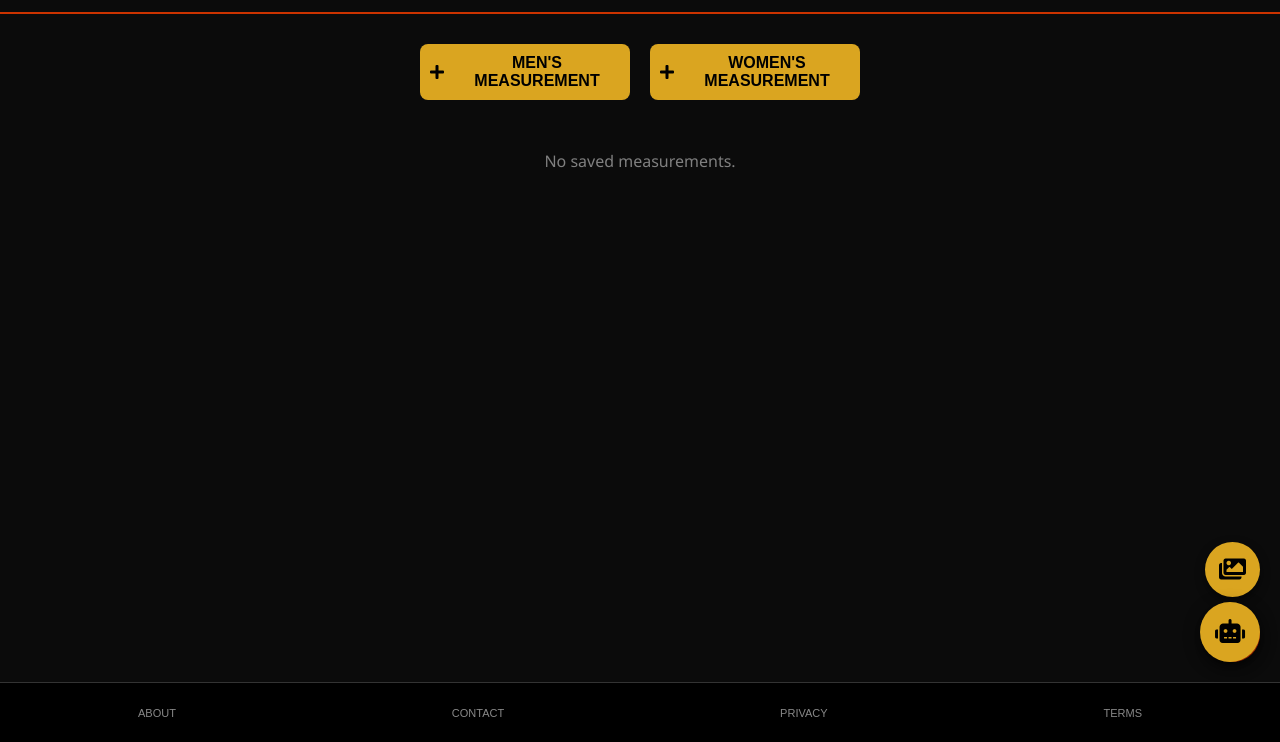
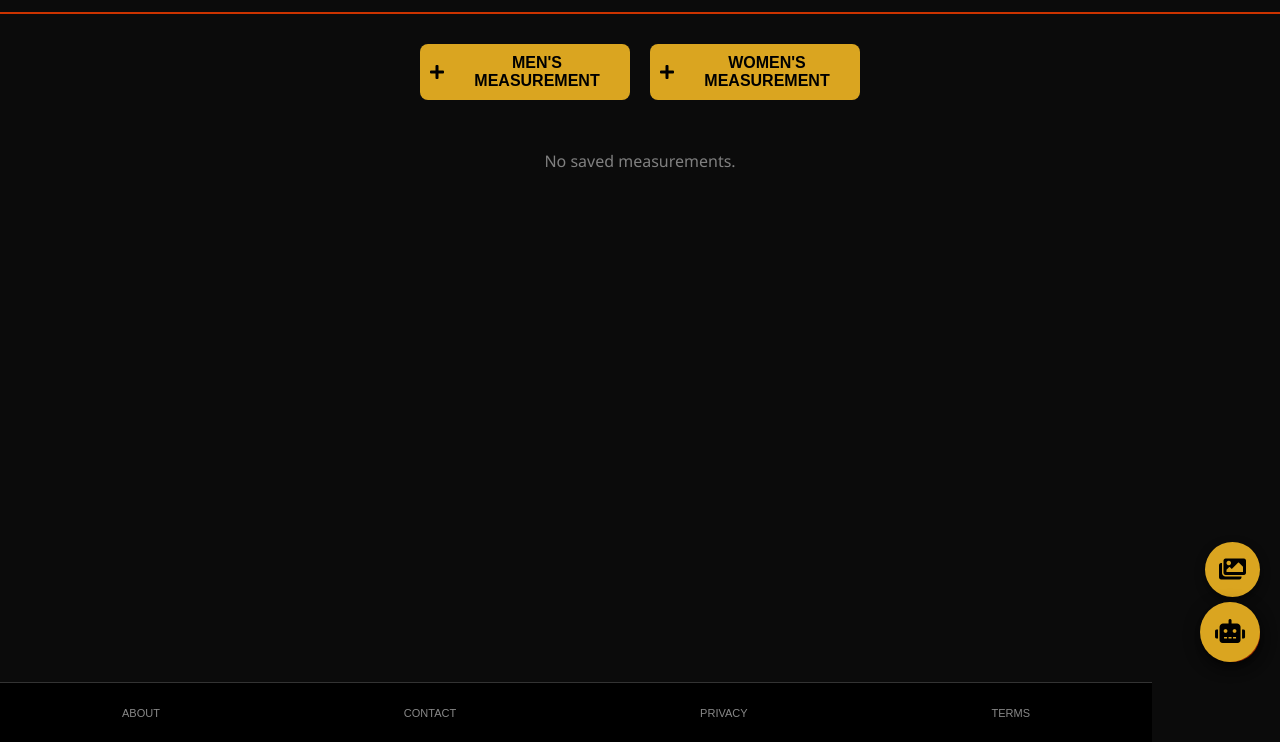
Before and after one commit to Codedhans/meazura-ai, a website: page index.html in a window 1280 px wide. Shown: the part 58-800 px from the top of the page. Drawn offline with Linux system fonts and the light colour scheme.

Commit message:
Adjust width of fixed bottom navigation
Change the width of the fixed bottom navigation from 100% to 90%.

```diff
--- a/style.css
+++ b/style.css
@@ -307,7 +307,7 @@
 /* Fixed Bottom Nav */
 .fixed-bottom-nav {
     position: fixed;
-    bottom: 0; left: 0; width: 100%;
+    bottom: 0; left: 0; width: 90%;
     height: 60px; background: #000;
     display: flex; justify-content: space-around; align-items: center;
     border-top: 1px solid #333; z-index: 1000;
```
